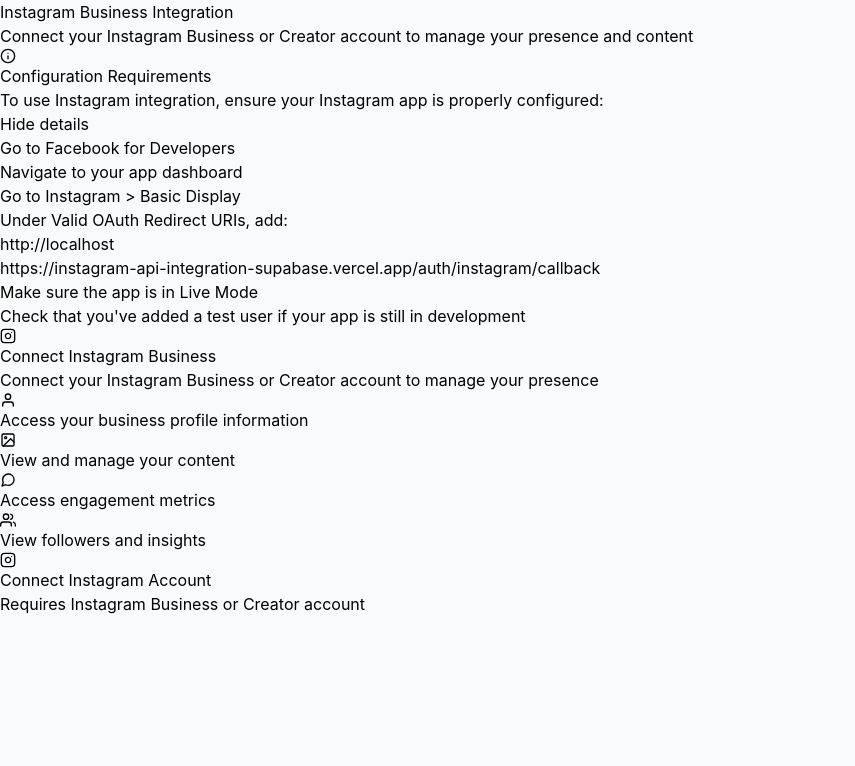
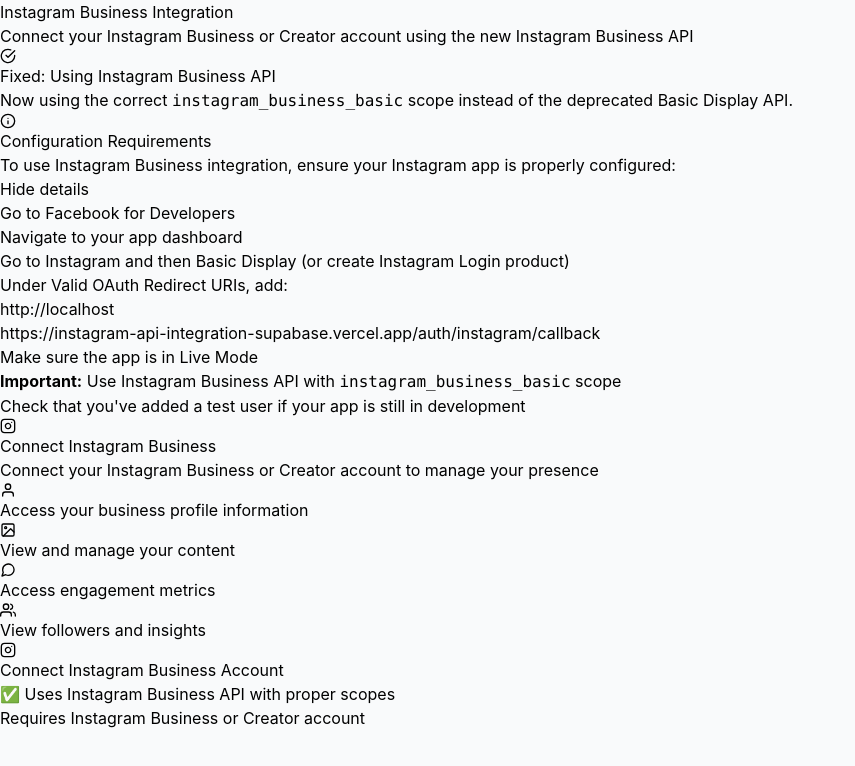
Before and after one commit to mrpilot10/Instagram-API-Integration-Supabase-307, a React (Vite) app: page / in a window 1280 px wide. Both pictures are taken after a click on the button "Show details". Shown: the top 766 px of the page, without its empty margins (0-855 px from the left). Built offline with nearby package versions, Linux system fonts and the light colour scheme.

Commit message:
Added files via Greta

```diff
--- a/src/components/InstagramLogin.jsx
+++ b/src/components/InstagramLogin.jsx
@@ -8,7 +8,7 @@
 
 const InstagramLogin = ({ loading }) => {
   const handleConnect = () => {
-    console.log('🎯 Instagram Connect button clicked!')
+    console.log('🎯 Instagram Business Connect button clicked!')
     redirectToInstagramAuth()
   }
 
@@ -62,7 +62,7 @@
           ) : (
             <>
               <SafeIcon icon={FiInstagram} className="text-xl" />
-              <span>Connect Instagram Account</span>
+              <span>Connect Instagram Business Account</span>
             </>
           )}
         </motion.button>
@@ -70,6 +70,9 @@
 
       <div className="mt-6 text-center">
         <p className="text-xs text-gray-500">
+          ✅ Uses Instagram Business API with proper scopes
+        </p>
+        <p className="text-xs text-gray-500 mt-1">
           Requires Instagram Business or Creator account
         </p>
       </div>
--- a/src/pages/InstagramPage.jsx
+++ b/src/pages/InstagramPage.jsx
@@ -8,7 +8,7 @@
 import * as FiIcons from 'react-icons/fi'
 import { REDIRECT_URI } from '../services/instagramApi'
 
-const { FiAlertCircle, FiRefreshCw, FiInfo, FiWifi, FiWifiOff } = FiIcons
+const { FiAlertCircle, FiRefreshCw, FiInfo, FiWifi, FiWifiOff, FiCheckCircle } = FiIcons
 
 const InstagramPage = () => {
   const { user, posts, loading, error, disconnect, loadUserData, handleAuthCallback } = useInstagram()
@@ -42,7 +42,7 @@
     }
   }, [])
 
-  // ✅ UPDATED: Handle code param at the root URL
+  // Handle code param at the root URL
   useEffect(() => {
     const params = new URLSearchParams(window.location.search)
     const code = params.get('code')
@@ -75,7 +75,7 @@
             Instagram Business Integration
           </h1>
           <p className="text-xl text-gray-600 max-w-2xl mx-auto">
-            Connect your Instagram Business or Creator account to manage your presence and content
+            Connect your Instagram Business or Creator account using the new Instagram Business API
           </p>
         </motion.div>
 
@@ -113,6 +113,7 @@
                     <li>Instagram API may be temporarily unavailable</li>
                     <li>There may be CORS restrictions</li>
                     <li>Network connectivity issues</li>
+                    <li>App may need to use Instagram Business API scopes</li>
                   </ul>
                 </div>
               )}
@@ -132,13 +133,26 @@
             animate={{ opacity: 1, y: 0 }}
             className="max-w-2xl mx-auto mb-8"
           >
+            {/* Updated Success Message */}
+            <div className="bg-green-50 border border-green-200 rounded-xl p-4 mb-6">
+              <div className="flex items-start">
+                <SafeIcon icon={FiCheckCircle} className="text-green-500 flex-shrink-0 mt-1" />
+                <div className="ml-3">
+                  <h3 className="text-md font-semibold text-green-800">Fixed: Using Instagram Business API</h3>
+                  <p className="text-green-700 text-sm mt-1">
+                    Now using the correct <code>instagram_business_basic</code> scope instead of the deprecated Basic Display API.
+                  </p>
+                </div>
+              </div>
+            </div>
+
             <div className="bg-blue-50 border border-blue-200 rounded-xl p-4 mb-6">
               <div className="flex items-start">
                 <SafeIcon icon={FiInfo} className="text-blue-500 flex-shrink-0 mt-1" />
                 <div className="ml-3">
                   <h3 className="text-md font-semibold text-blue-800">Configuration Requirements</h3>
                   <p className="text-blue-700 text-sm mt-1">
-                    To use Instagram integration, ensure your Instagram app is properly configured:
+                    To use Instagram Business integration, ensure your Instagram app is properly configured:
                   </p>
                   <button
                     onClick={() => setShowConfigInfo(!showConfigInfo)}
@@ -151,7 +165,7 @@
                       <ol className="list-decimal list-inside space-y-2">
                         <li>Go to <a href="https://developers.facebook.com/" target="_blank" rel="noopener noreferrer" className="underline">Facebook for Developers</a></li>
                         <li>Navigate to your app dashboard</li>
-                        <li>Go to Instagram &gt; Basic Display</li>
+                        <li>Go to Instagram and then Basic Display (or create Instagram Login product)</li>
                         <li>Under Valid OAuth Redirect URIs, add:
                           <div className="mt-1 p-2 bg-blue-100 rounded font-mono text-xs break-all">
                             {window.location.origin}
@@ -161,6 +175,7 @@
                           </div>
                         </li>
                         <li>Make sure the app is in Live Mode</li>
+                        <li><strong>Important:</strong> Use Instagram Business API with <code>instagram_business_basic</code> scope</li>
                         <li>Check that you've added a test user if your app is still in development</li>
                       </ol>
                     </div>
--- a/src/services/instagramApi.js
+++ b/src/services/instagramApi.js
@@ -1,11 +1,15 @@
-// Instagram API configuration
+// Instagram API configuration - Updated for Instagram Business API
 const INSTAGRAM_APP_ID = '1413379789860625'
 export const REDIRECT_URI = 'https://instagram-api-integration-supabase.vercel.app/auth/instagram/callback'
 const INSTAGRAM_AUTH_URL = 'https://www.instagram.com/oauth/authorize'
 const INSTAGRAM_GRAPH_URL = 'https://graph.instagram.com'
 
 // Log the configuration for debugging
-console.log('Instagram Config:', { INSTAGRAM_APP_ID, REDIRECT_URI, INSTAGRAM_AUTH_URL })
+console.log('Instagram Config:', {
+  INSTAGRAM_APP_ID,
+  REDIRECT_URI,
+  INSTAGRAM_AUTH_URL
+})
 
 // Store pre-auth state for callback handling
 export const setPreAuthState = (state) => {
@@ -31,7 +35,7 @@
   return Math.random().toString(36).substring(2, 15) + Math.random().toString(36).substring(2, 15)
 }
 
-// Redirect to Instagram OAuth
+// ✅ FIXED: Redirect to Instagram OAuth with correct Business API scopes
 export const redirectToInstagramAuth = (returnUrl = '/') => {
   const state = generateState()
 
@@ -45,13 +49,13 @@
   const params = new URLSearchParams({
     client_id: INSTAGRAM_APP_ID,
     redirect_uri: REDIRECT_URI,
-    scope: 'user_profile,user_media',
+    scope: 'instagram_business_basic', // ✅ CORRECT: Use Instagram Business API scope
     response_type: 'code',
     state: state
   })
 
   const authUrl = `${INSTAGRAM_AUTH_URL}?${params}`
-  console.log('🔗 Redirecting to Instagram auth:', authUrl)
+  console.log('🔗 Redirecting to Instagram Business auth:', authUrl)
   window.location.href = authUrl
 }
 
@@ -70,6 +74,7 @@
     })
 
     const data = await response.json()
+
     if (!response.ok) {
       throw new Error(data.message || data.error || 'Authentication failed')
     }
@@ -85,9 +90,13 @@
 // Validate access token
 export const validateToken = async (accessToken) => {
   try {
-    const params = new URLSearchParams({ access_token: accessToken })
+    const params = new URLSearchParams({
+      access_token: accessToken
+    })
+
     const response = await fetch(`${INSTAGRAM_GRAPH_URL}/me?${params}`)
     const data = await response.json()
+
     return !data.error
   } catch (error) {
     console.error('Token validation error:', error)
@@ -110,6 +119,7 @@
     })
 
     const data = await response.json()
+
     if (!response.ok) {
       throw new Error(data.message || data.error || 'Token refresh failed')
     }
@@ -149,7 +159,10 @@
 export const getUserProfile = async (accessToken) => {
   try {
     const fields = [
-      'id', 'username', 'account_type', 'media_count'
+      'id',
+      'username',
+      'account_type',
+      'media_count'
     ].join(',')
 
     const params = new URLSearchParams({
```
Also changed, not shown: 1 other file (tests, documents, lock files or other folders).
